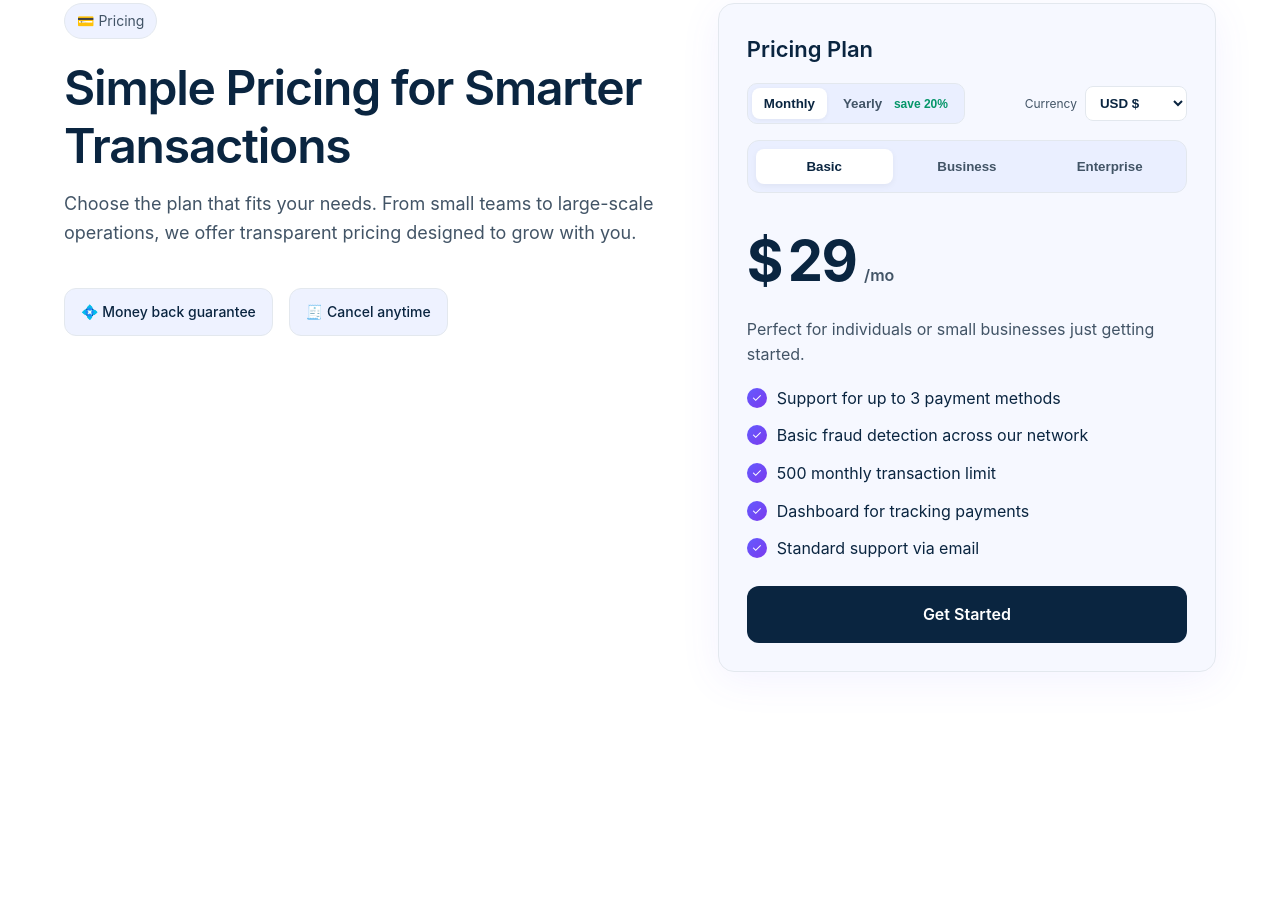
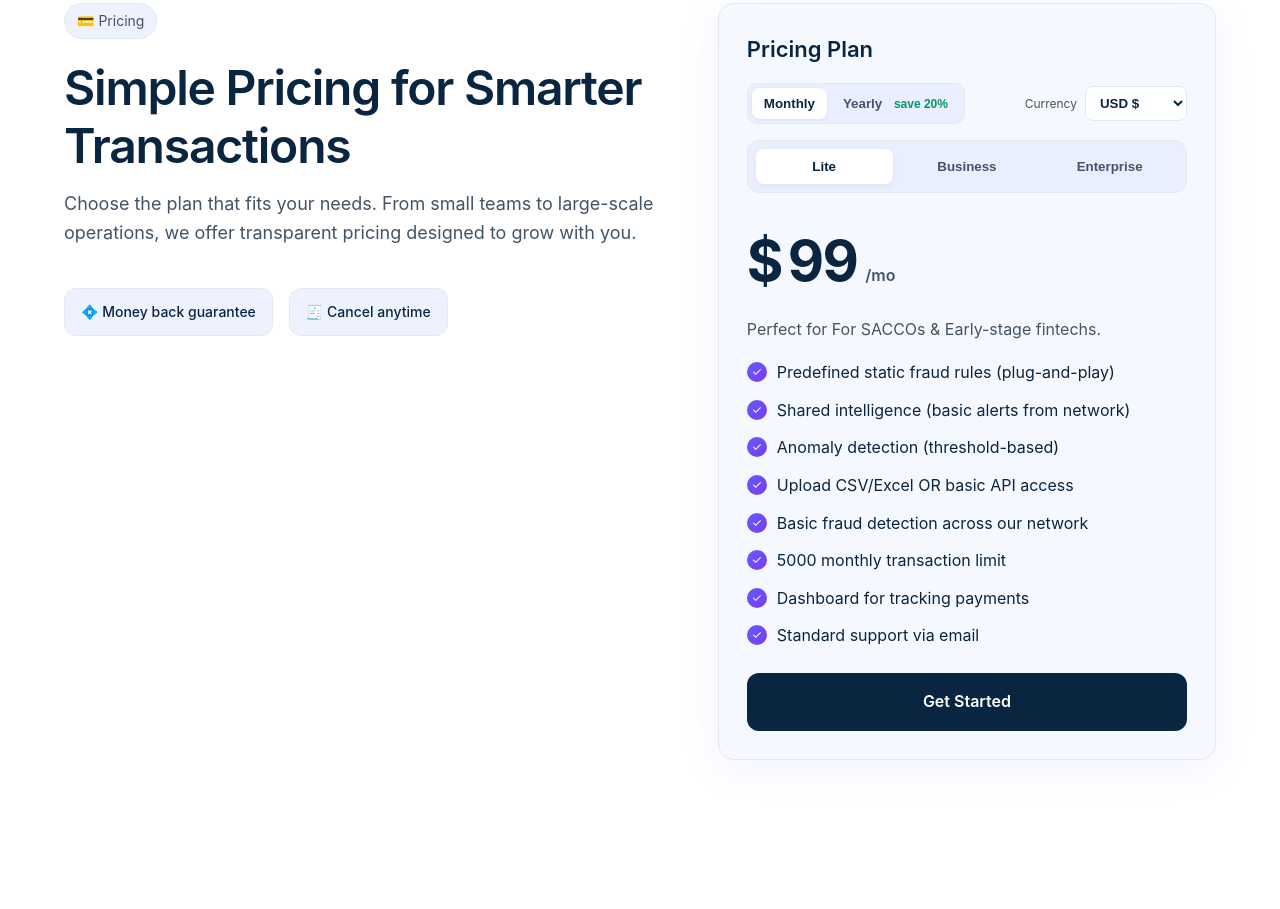
Before and after one commit to Uxfirststudio/usesimpo, a plain HTML site: page index.html in a window 1280 px wide. Shown: the part 5460-6369 px from the top of the page. Drawn offline with Linux system fonts and the light colour scheme.

Commit message:
updated the index.html and scriptjs files for pricing tables

```diff
--- a/index.html
+++ b/index.html
@@ -348,13 +348,13 @@
                         </div>
                     </div>
                     <div class="plan-tabs" role="tablist">
-                        <button class="plan-tab active" role="tab" aria-selected="true" data-plan="basic">Basic</button>
+                        <button class="plan-tab active" role="tab" aria-selected="true" data-plan="basic">Lite </button>
                         <button class="plan-tab" role="tab" aria-selected="false" data-plan="business">Business</button>
                         <button class="plan-tab" role="tab" aria-selected="false" data-plan="enterprise">Enterprise</button>
                     </div>
 
                     <div class="price-row">
-                        <div class="price-amount" id="priceAmount">$29</div>
+                        <div class="price-amount" id="priceAmount">$99</div>
                         <div class="price-per">/mo</div>
                     </div>
                     <p class="plan-desc" id="planDesc">Perfect for individuals or small teams just getting started.</p>
--- a/script.js
+++ b/script.js
@@ -99,33 +99,42 @@ const FX = { USD: 1, UGX: 3800, KES: 128, NGN: 1550 }; // display-only FX
 
 const plans = {
     basic: {
-        desc: 'Perfect for individuals or small businesses just getting started.',
+        desc: 'Perfect for For SACCOs & Early-stage fintechs.',
         features: [
-            'Support for up to 3 payment methods',
+            'Predefined static fraud rules (plug-and-play)',
+            'Shared intelligence (basic alerts from network)',
+            'Anomaly detection (threshold-based)',
+            'Upload CSV/Excel OR basic API access',
             'Basic fraud detection across our network',
-            '500 monthly transaction limit',
+            '5000 monthly transaction limit',
             'Dashboard for tracking payments',
             'Standard support via email'
         ],
-        priceUSD: { monthly: 29, yearly: 29 * 12 * 0.8 }
+        priceUSD: { monthly: 99, yearly: 29 * 12 * 0.8 }
     },
     business: {
-        desc: 'Built for growing teams that need scale, reliability and advanced controls.',
+        desc: 'Built For MFI, scaling fintechs, Saccos & mid-size banks',
         features: [
+            'All Lite Features',
             'Unlimited payment methods and channels',
             'Advanced fraud detection with shared intelligence',
-            'Priority routing across providers',
+            'API-first integration with core banking/payment systems',
+            'Fraud scoring engine (dynamic risk scores)',
             'Team access and roles with audit logs',
+            'Alerts via SMS, webhook, email',
             'Priority support with SLA'
         ],
-        priceUSD: { monthly: 99, yearly: 99 * 12 * 0.8 }
+        priceUSD: { monthly: 499, yearly: 499 * 12 * 0.8 }
     },
     enterprise: {
-        desc: 'For banks, MFIs and telcos requiring dedicated infrastructure and compliance.',
+        desc: 'For Banks, MFIs and Telcos &  National Fintechs.',
         features: [
+            'All Business features',
+            'AI/ML fraud detection (custom models per institution)',
             'Dedicated region-aware infrastructure',
             'On-prem or VPC deployments',
             'Custom risk rules and data residency controls',
+            'Market expansion tools (multi-country, regulatory compliance)',
             'Dedicated account manager & support',
             'Compliance & security reviews (KYC/KYB/PCI)'
         ],
```
